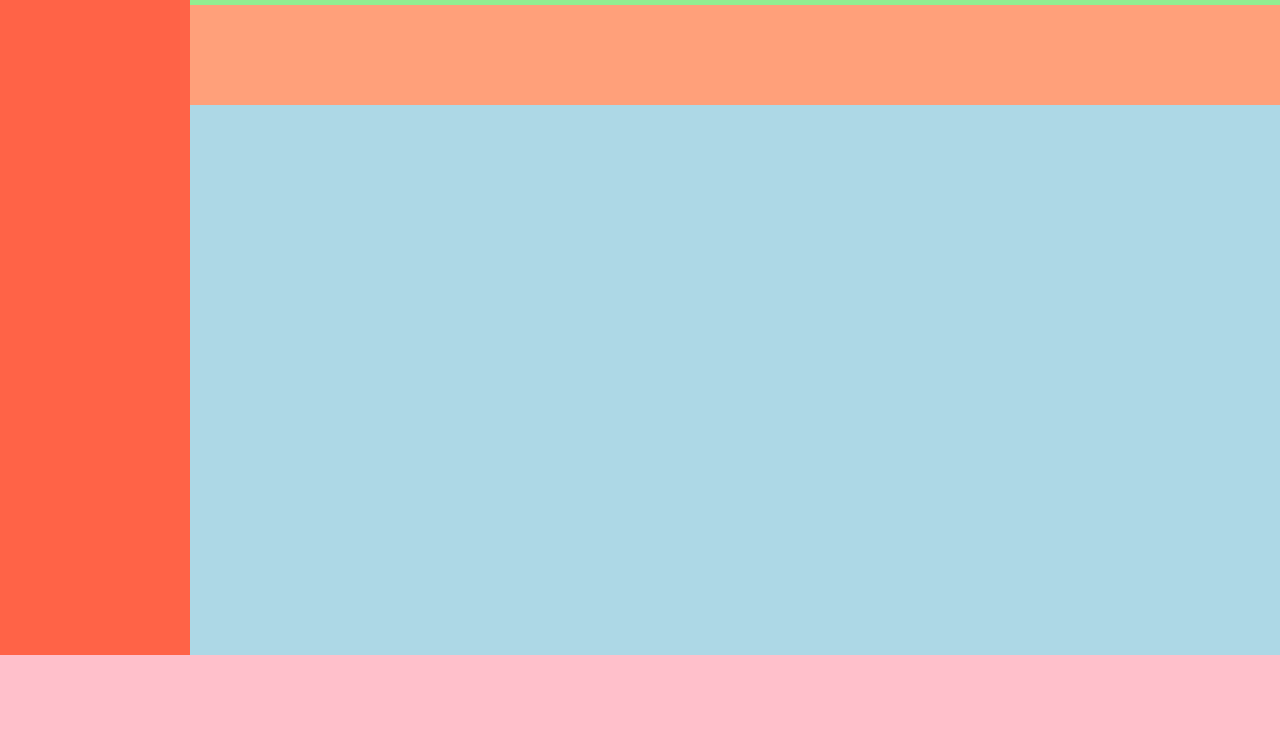
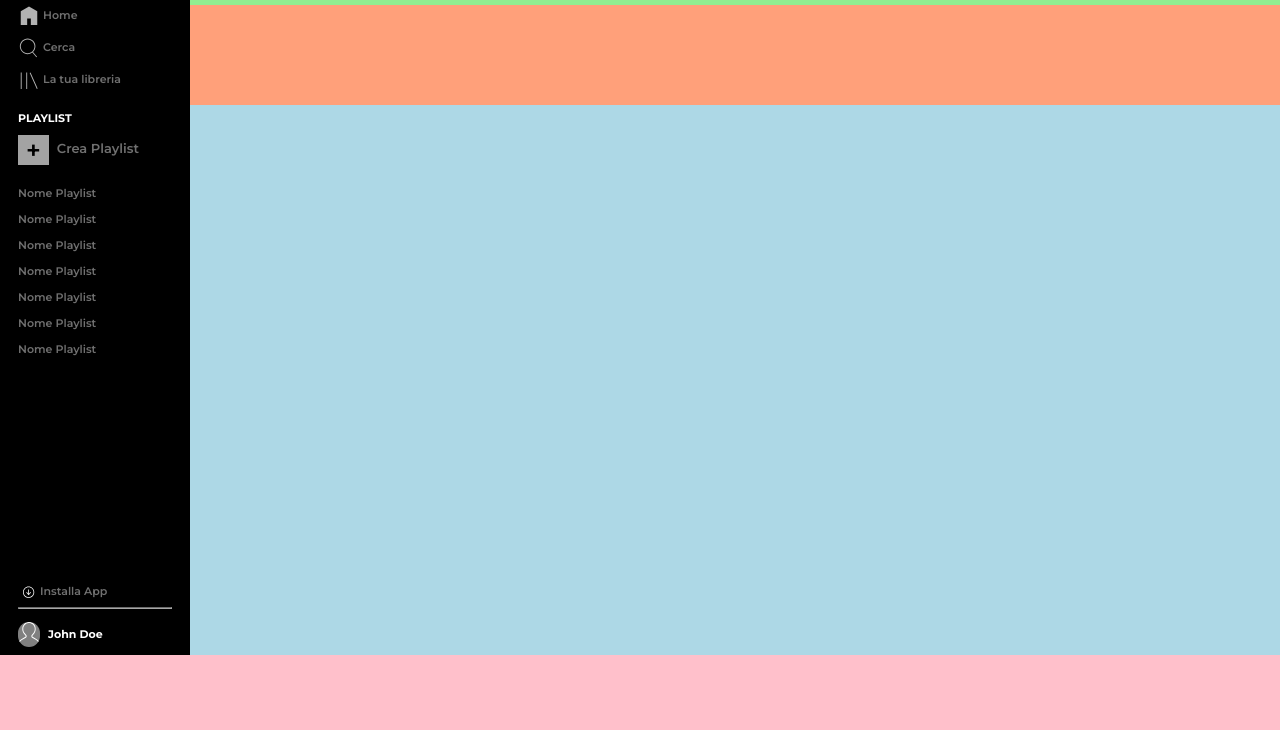
Before and after one commit to FilippoR00/html-css-spotifyweb, a plain HTML site: page index.html in a window 1280 px wide. Shown: the part 70-800 px from the top of the page. Drawn offline with Linux system fonts and the light colour scheme.

Commit message:
added sidebar

```diff
--- a/css/style.css
+++ b/css/style.css
@@ -9,22 +9,149 @@ body{
     display: flex;
 }
 
-/* mobile first  */
+/* sidebar  */
+.sidebar{
+    width: 190px;
+    height: calc(100vh - 75px);
+    background-color: black;
+    color: #707070;
+    font-size: 11px;
+    font-weight: 600;
+    display: flex;
+    flex-direction: column;
+    justify-content: space-between;
+    }
 
-.sidebar{
-    width: 40px;
-    height: calc(100vh - 75px);
+#logo{
+    width: 120px;
+    margin-bottom: 20px;
+    margin: 18px;
 }
 
-main{
-    width: calc(100vw - 40px);
-    height: calc(100vh - 75px);
+.sidenav{
+    position: relative;
 }
 
-main header .upgrade{
-    height: 75px;
+.sidenav .option{
+    margin: 10px 0px;
+    cursor: pointer;
+    padding-left: 18px;
 }
 
+.sidenav .option:hover {
+    border-left: 2px solid #adff2f;
+    color: white;
+    font-weight: 700;
+}
+
+.sidenav .option:hover img{
+    filter: invert(0);
+}
+
+.sidenav .option img{
+    width: 22px;
+    filter: invert(0.3);
+    vertical-align: middle;
+}
+
+.sidenav h2{
+    font-size: 11px;
+    text-transform: uppercase;
+    color: white;
+    margin: 20px 0px 10px 18px;
+}
+
+.sidenav .add-playlist{
+    cursor: pointer;
+}
+
+.sidenav .add-playlist:hover{
+    color: white;
+}
+
+.sidenav .add-playlist:hover span:first-child{
+    background-color: white;
+}
+
+.sidenav .add-playlist span:first-child{
+    font-size: 25px;
+    font-weight: 600;
+    color: black;
+    background-color: #a3a3a3;
+    padding: 0px 8px;
+    vertical-align: middle;
+    margin-left: 18px;
+}
+
+.sidenav .add-playlist span:last-child{
+    font-size: 13px;
+    font-weight: 600;
+    margin-left: 5px;
+}
+
+.sidenav ul{
+    list-style: none;
+    margin: 15px 0px 0px 18px;
+    min-height: 100px;
+    overflow: auto;
+}
+
+.sidenav ul li{
+    padding: 6px 0px;
+    cursor: pointer;
+}
+
+.sidenav ul li:hover{
+    color: white;
+}
+
+.sidenav hr{
+    margin: 5px 18px;
+    opacity: 0.7;
+}
+
+.sidebar .download{
+    cursor: pointer;
+    margin-left: 18px;
+}
+
+.download:hover{
+    color: white;
+}
+
+.download img{
+    width: 15px;
+    margin: 2px;
+    vertical-align: middle;
+}
+
+.sidebar .user{
+    cursor: pointer;
+    margin: 0px 0px 5px 18px;
+}
+
+.sidenav .user span{
+    color: white;
+    font-weight: 700;
+    position: relative;
+    bottom: 9px;
+    margin: 0px 5px;
+}
+
+.user img{
+    width: 22px;
+    margin-top: 8px;
+    background-color: grey;
+    border-radius: 11px;
+}
+
+/* sezione upgrade  */
+
+
+
+
+
+/* music player bar  */
 .player-bar{
     width: 100vw;
     height: 75px;
@@ -33,39 +160,54 @@ main header .upgrade{
     left: 0px;
 }
 
-/* **** debug **** */
-
-.debug .sidebar{
-    background-color: tomato;
-
-}
-
-.debug .player-bar{
-    background-color: pink;
-
-}
-
-.debug main{
-    background-color: lightblue;
-}
-
-.debug main header .upgrade{
-    background-color: lightgreen;
-}
-
-.debug main header nav{
-    background-color: lightsalmon;
-    height: 100px;
-}
 
 
 
+@media screen and (max-width: 430px){
+    .sidebar{
+        display: none;
+    }
 
+    .sidebar-small{
+        width: 40px;
+        height: calc(100vh - 75px);
+        background-color: black;
+        padding: 5px 9px;
+        display: flex;
+        flex-direction: column;
+        justify-content: space-between;
+    }
+
+    #logo-small{
+        margin-bottom: 10px;
+    }
+
+    .sidenav-small{
+        filter: invert(0.1);
+        width: 22px;
+    }
+
+    .sidenav-small > img{
+        cursor: pointer;
+    }
+
+    .sidebar-small .download{
+        cursor: pointer;
+    }
+
+    .sidebar-small .user{
+        cursor: pointer;
+    }
+
+    main{
+        width: calc(100vw - 40px);
+        height: calc(100vh - 75px);
+    }
+}
 
 @media screen and (min-width: 430px) {
-    .sidebar{
-        width: 190px;
-        height: calc(100vh - 75px);
+    .sidebar-small{
+        display: none;
     }
 
     main{
@@ -79,9 +221,8 @@ main header .upgrade{
 }
 
 @media screen and (min-width: 530px) {
-    .sidebar{
-        width: 190px;
-        height: calc(100vh - 75px);
+    .sidebar-small{
+        display: none;
     }
 
     main{
@@ -95,9 +236,8 @@ main header .upgrade{
 }
 
 @media screen and (min-width: 760px) {
-    .sidebar{
-        width: 190px;
-        height: calc(100vh - 75px);
+    .sidebar-small{
+        display: none;
     }
 
     main{
@@ -109,3 +249,31 @@ main header .upgrade{
         background-color: yellow;
     } */
 }
+
+
+
+/* **** debug **** */
+
+/* .debug .sidebar{
+    background-color: tomato;
+
+} */
+
+.debug .player-bar{
+    background-color: pink;
+
+}
+
+.debug main{
+    background-color: lightblue;
+}
+
+.debug main header .upgrade{
+    background-color: lightgreen;
+    height: 75px;
+}
+
+.debug main header nav{
+    background-color: lightsalmon;
+    height: 100px;
+}
--- a/index.html
+++ b/index.html
@@ -6,16 +6,79 @@
     <meta name="viewport" content="width=device-width, initial-scale=1.0">
     <title>Spotify</title>
     <link rel="stylesheet" href="css/style.css">
+    <link rel="icon" type="image/ico" href="img/favicon.ico" />
     <link rel="preconnect" href="https://fonts.googleapis.com">
     <link rel="preconnect" href="https://fonts.gstatic.com" crossorigin>
     <link href="https://fonts.googleapis.com/css2?family=Montserrat:wght@100;200;300;400;500;600;700;800;900&display=swap"
     rel="stylesheet">
+
 </head>
 
 <body class="debug">
     <!-- barra laterale -->
     <div class="sidebar">
+        <div class="sidenav">
+            <div id="logo">
+                <img src="img/logo.svg" alt="Spotify logo">
+            </div>
+            <div class="option">
+                <img src="img/home.svg" alt="Home icon">
+                <span>Home</span>
+            </div>
+            <div class="option">
+                <img src="img/search.svg" alt="Search icon">
+                <span>Cerca</span>
+            </div>
+            <div class="option">
+                <img src="img/libreria.svg" alt="Library icon">
+                <span>La tua libreria</span>
+            </div>
+            <h2>Playlist</h2>
+            <div class="add-playlist">
+                <span>+</span>
+                <span>Crea Playlist</span>
+            </div>
+            <ul>
+                <li>Nome Playlist</li>
+                <li>Nome Playlist</li>
+                <li>Nome Playlist</li>
+                <li>Nome Playlist</li>
+                <li>Nome Playlist</li>
+                <li>Nome Playlist</li>
+                <li>Nome Playlist</li>
+            </ul>
+        </div>
+        <div class="sidenav bottom">
+            <div class="download">
+                <img src="img/download.svg" alt="Download icon">
+                <span>Installa App</span>
+            </div>
+            <hr>
+            <div class="user">
+                <img src="img/profile.svg" alt="User icon">
+                <span>John Doe</span>
+            </div>
+        </div>
 
+    </div>
+
+    <div class="sidebar-small">
+        <div class="sidenav-small">
+            <div id="logo-small">
+                <img src="img/logo-small.svg" alt="Spotify logo">
+            </div>
+            <img src="img/home.svg" alt="Home icon">
+            <img src="img/search.svg" alt="Search icon">
+            <img src="img/libreria.svg" alt="Library icon">
+        </div>
+        <div class="sidenav-small bottom">
+            <div class="download">
+                <img src="img/download.svg" alt="Download icon">
+            </div>
+            <div class="user">
+                <img src="img/profile.svg" alt="User icon">
+            </div>
+        </div>
     </div>
 
     <!-- corpo del sito -->
@@ -23,7 +86,6 @@
         <header>
             <!-- barra upgrade -->
             <div class="upgrade">
-
             </div>
 
             <!-- navbar  -->
```
